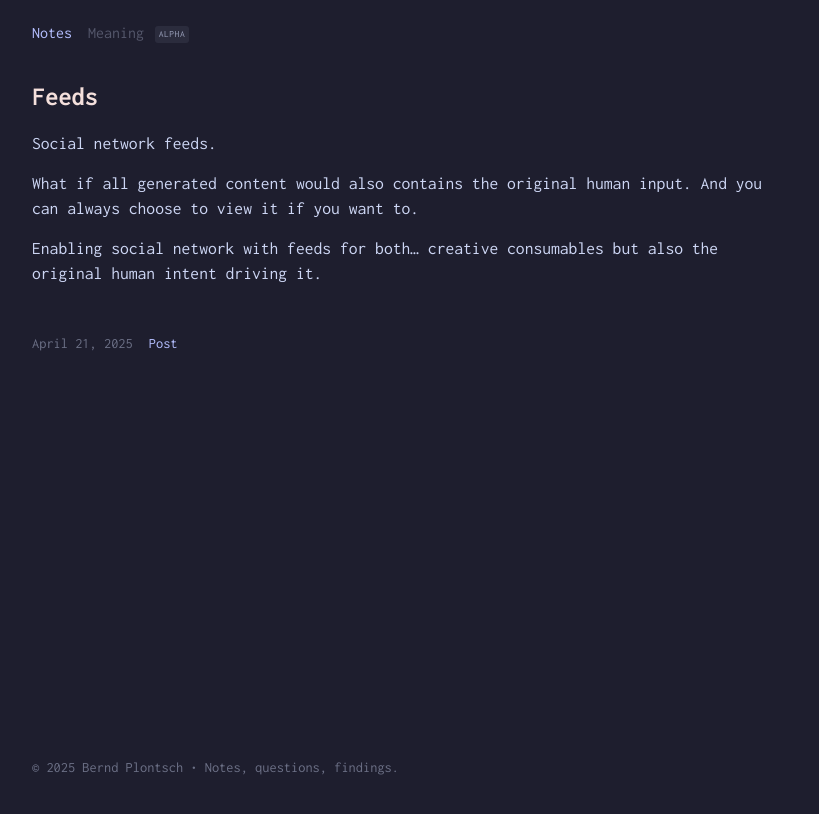
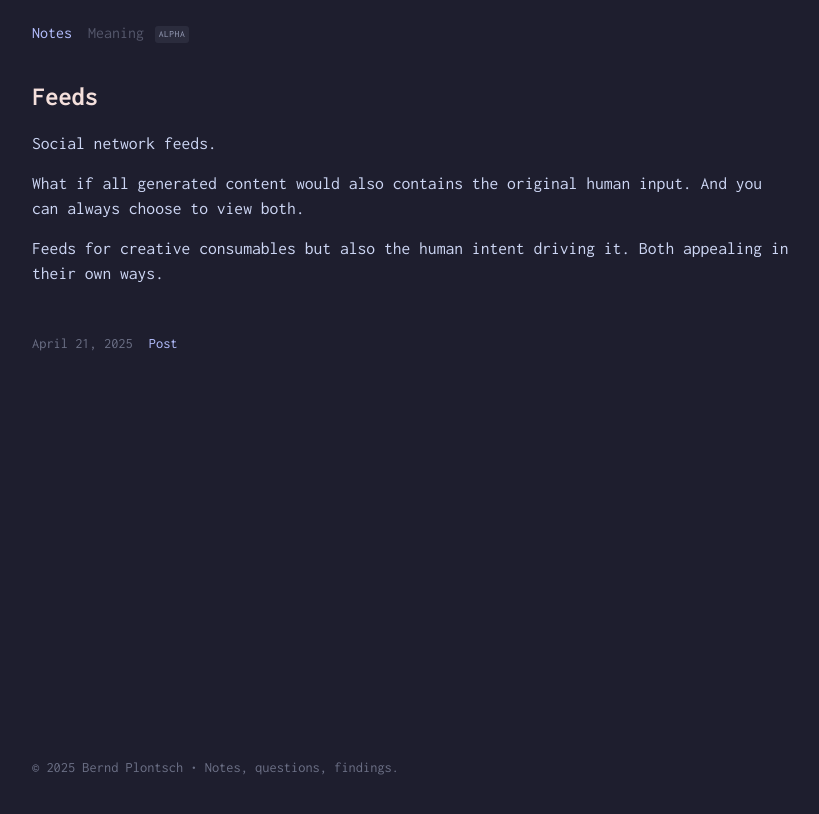
Before and after one commit to berndpl/notes-plontsch, a Jekyll site: the page built from _posts/2025/2025-04-21-feeds.md, in a window 1280 px wide. Shown: the top 814 px of the page, without its empty margins (228-1047 px from the left). Built offline with Jekyll 4.4.1, drawn with Linux system fonts in a browser that asks for light colours; our own code applies the rules of GitHub Pages for plain Markdown files.

Commit message:
Update 2025-04-21-feeds.md

```diff
--- a/_posts/2025/2025-04-21-feeds.md
+++ b/_posts/2025/2025-04-21-feeds.md
@@ -1,5 +1,5 @@
 Social network feeds.
 
-What if all generated content would also contains the original human input. And you can always choose to view it if you want to.
+What if all generated content would also contains the original human input. And you can always choose to view both.
 
-Enabling social network with feeds for both… creative consumables but also the original human intent driving it.
+Feeds for creative consumables but also the human intent driving it. Both appealing in their own ways.
```
